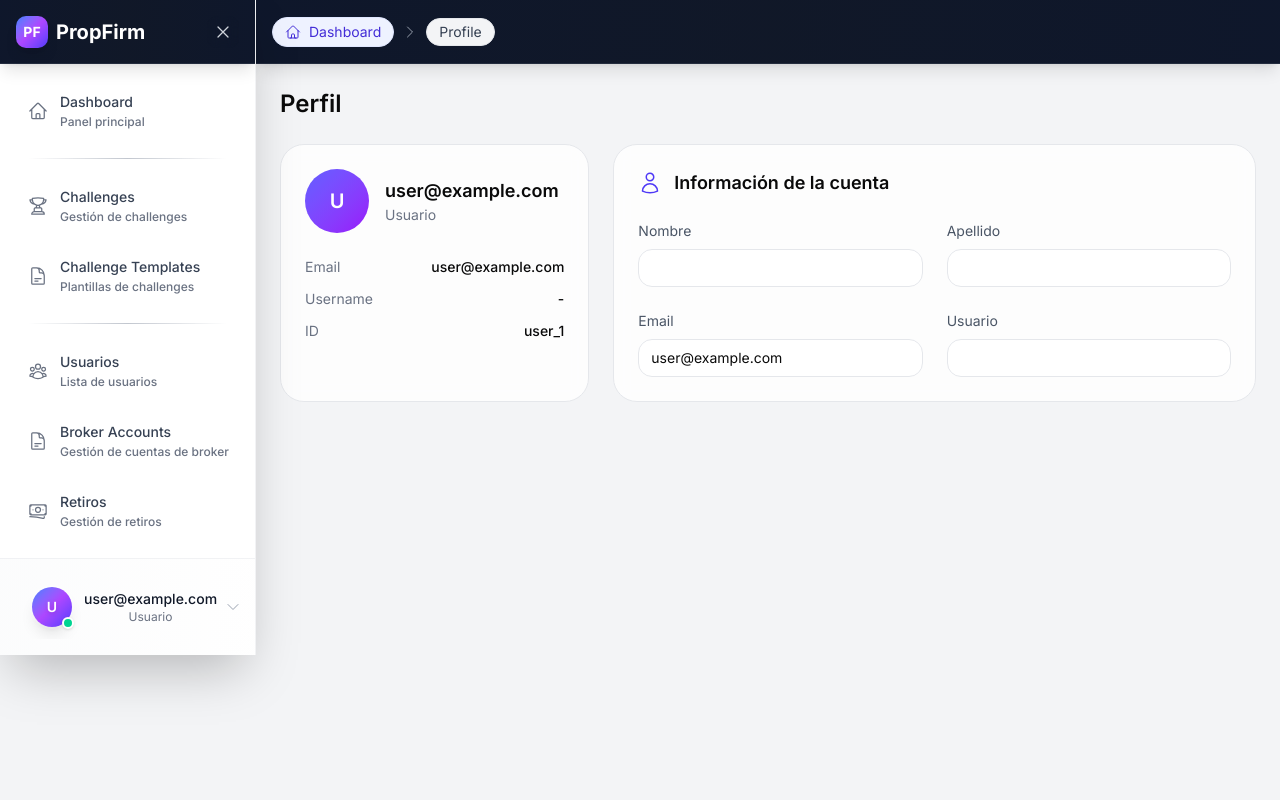
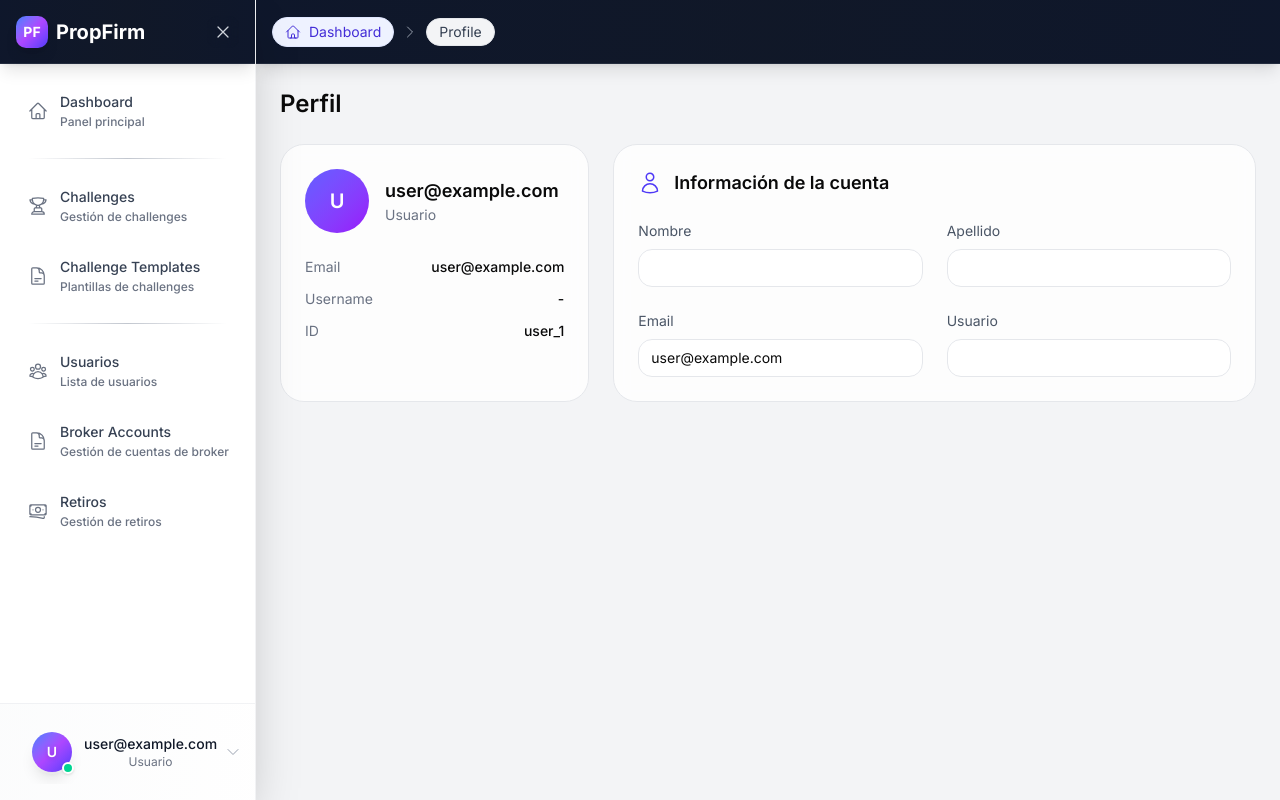
Before and after one commit to EliteCodeDev/propfirmadmin, a Next.js app: page /main/profile in a window 1280 px wide. Built offline with nearby package versions, Linux system fonts and the light colour scheme; no server answers; sample sign-in values are in the browser's storage.

Commit message:
fix: user section in sidebar is now fixed :D

```diff
--- a/src/components/common/sidebar.tsx
+++ b/src/components/common/sidebar.tsx
@@ -170,7 +170,7 @@ export default function Sidebar({ collapsed = false, onToggle }: SidebarProps) {
       )}
 
       <div className={classNames(
-        "fixed inset-y-0 left-0 z-30 flex flex-col transition-all duration-300 ease-in-out lg:relative",
+        "fixed inset-y-0 left-0 z-30 flex flex-col h-screen transition-all duration-300 ease-in-out lg:relative",
         isCollapsed ? "w-16" : "w-64",
         "bg-white/95 dark:bg-gray-900/95 backdrop-blur-xl shadow-2xl border-r border-gray-200/50 dark:border-gray-700/50"
       )}>
@@ -212,11 +212,8 @@ export default function Sidebar({ collapsed = false, onToggle }: SidebarProps) {
           </button>
         </div>
 
-        {/* Navigation */}
-        <div className={classNames(
-          "flex-1 py-4 overflow-x-visible",
-          isCollapsed ? "overflow-y-visible" : "overflow-y-auto"
-        )}>
+  {/* Navigation (scrollable area) */}
+  <div className="flex-1 min-h-0 py-4 overflow-x-visible overflow-y-auto">
           <nav className={classNames("space-y-2", isCollapsed ? "px-2" : "px-3")}>
             {navigation.map((item, index) => {
               const isActive = pathname === item.href || pathname.startsWith(item.href + '/');
@@ -313,9 +310,9 @@ export default function Sidebar({ collapsed = false, onToggle }: SidebarProps) {
           </nav>
         </div>
 
-        {/* User Menu Section */}
+        {/* User Menu Section (fixed bottom area) */}
         <div className={classNames(
-          "border-t border-gray-200/50 dark:border-gray-700/50 relative bg-gradient-to-r from-gray-50/50 to-white/50 dark:from-gray-800/50 dark:to-gray-900/50",
+          "border-t border-gray-200/50 dark:border-gray-700/50 relative bg-gradient-to-r from-gray-50/50 to-white/50 dark:from-gray-800/50 dark:to-gray-900/50 flex-shrink-0",
           isCollapsed ? "p-2" : "p-4"
         )} ref={userMenuRef}>
           {/* Dropdown Menu */}
```
